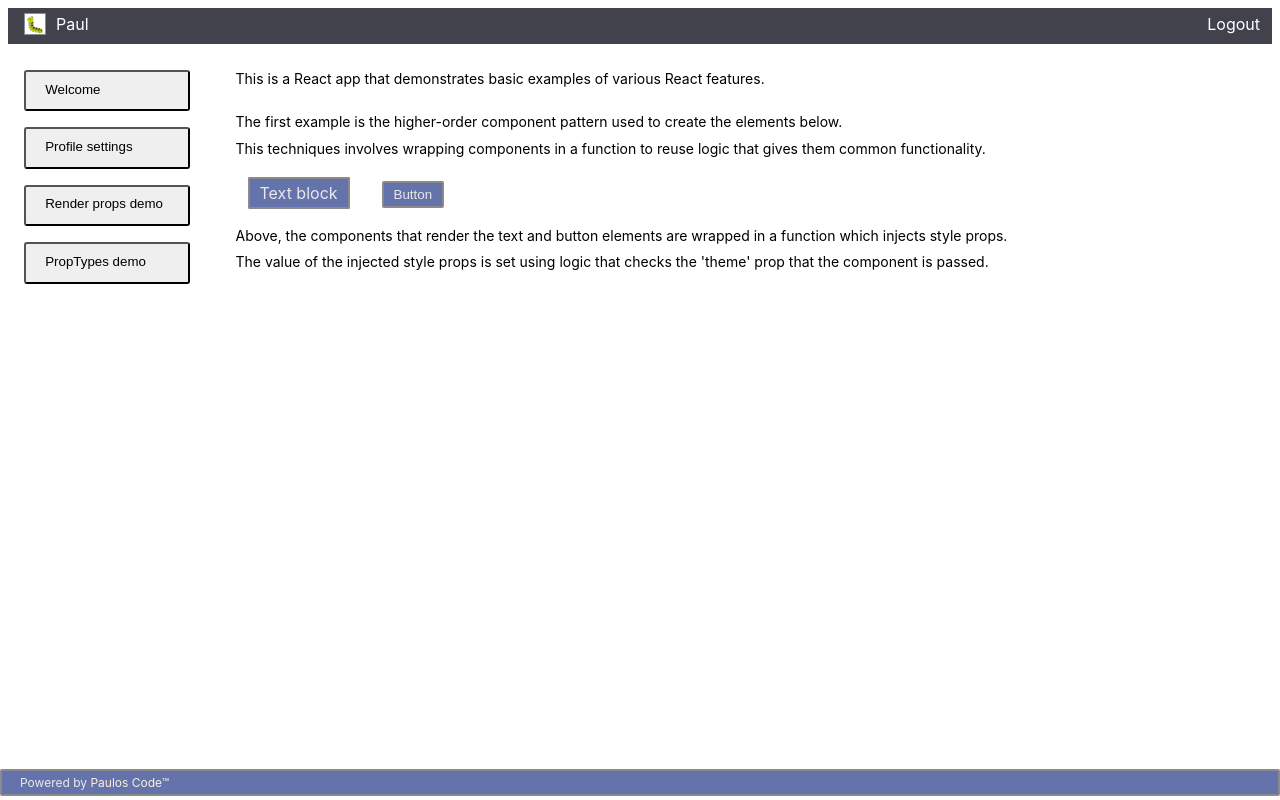
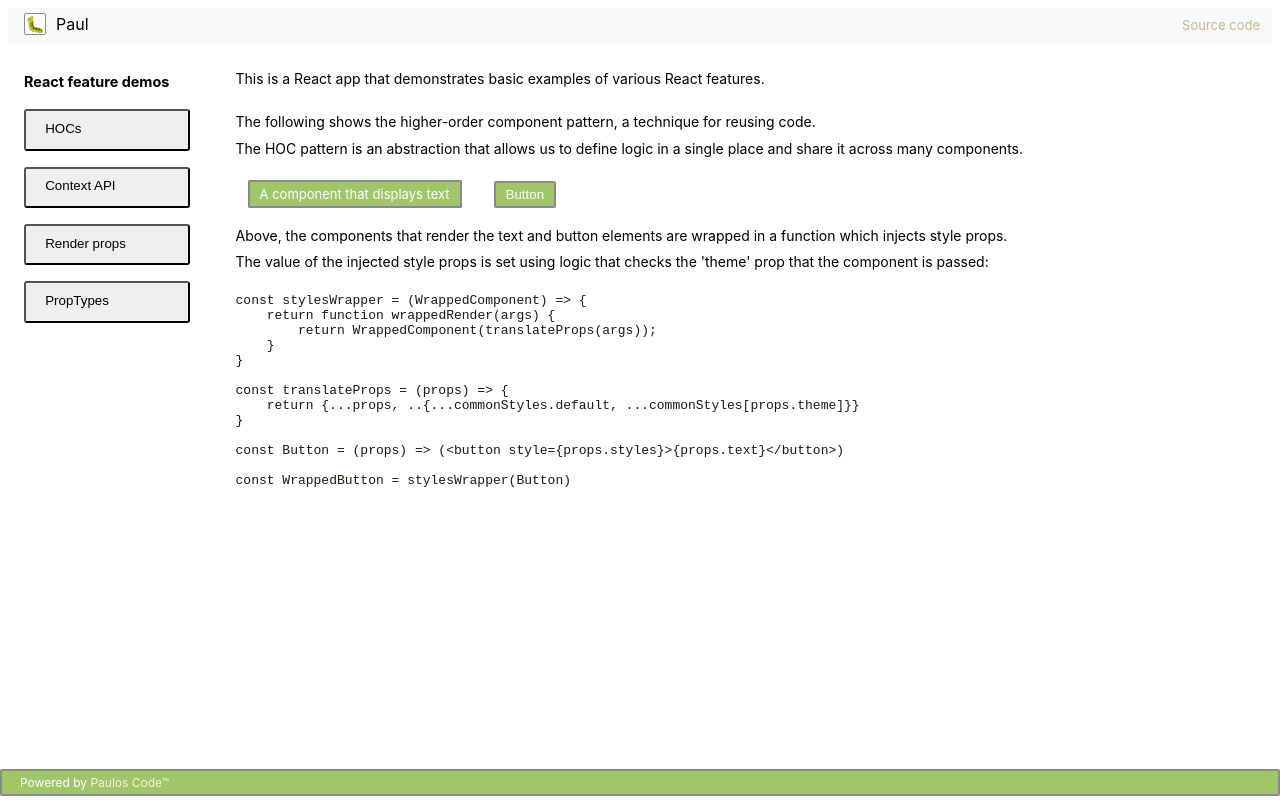
Before and after one commit to paulosjd/radnor, a React (Create React App) app: page / in a window 1280 px wide. Built offline with nearby package versions, Linux system fonts and the light colour scheme; the HTML template or start-up script is replaced by a standard one.

Commit message:
Update various things

```diff
--- a/src/components/right_nav_btn.js
+++ b/src/components/right_nav_btn.js
@@ -4,7 +4,7 @@ const RightNavButton = (props) => {
 
     return (
         <div className='right_nav_btn'>
-            <span >Logout</span>
+            <span ><a href='https://github.com/paulosjd/radnor'>Source code</a></span>
         </div>
     )
 };
--- a/src/containers/side_menu.js
+++ b/src/containers/side_menu.js
@@ -5,14 +5,15 @@ class SideMenu extends Component {
 
     render() {
         const menuItems = [
-            ['Welcome', 'summary'],
-            ['Profile settings', 'profile'],
-            ['Render props demo', 'render_props'],
-            ['PropTypes demo', 'prop_types']
+            ['HOCs', 'summary'],
+            ['Context API', 'profile'],
+            ['Render props', 'render_props'],
+            ['PropTypes', 'prop_types']
         ];
 
         return (
             <div className='side_menu'>
+                <h4>React feature demos</h4>
                 {menuItems.map(item => {
                     return (
                         <MenuButton
--- a/src/containers/summary.js
+++ b/src/containers/summary.js
@@ -2,6 +2,7 @@ import React, {useContext, useState} from "react";
 import AppContext from '../store/context'
 import ButtonOne from '../components/button_one'
 import TextBlock from '../components/text_block'
+import commonStyles from "../styles/common_styles";
 
 const Summary = (props) => {
     const [showEmoji, setShowEmoji] = useState(false);
@@ -20,16 +21,15 @@ const Summary = (props) => {
                 This is a React app that demonstrates basic examples of various React features.
             </h4>
             <h4 className='top26'>
-                The first example is the higher-order component pattern used to create the elements below.
+                The following shows the higher-order component pattern, a technique for reusing code.
             </h4>
             <h4 style={{lineHeight: 0}}>
-                This techniques involves wrapping components in a function to reuse logic
-                that gives them common functionality.
+                The HOC pattern is an abstraction that allows us to define logic in a single place and share it across many components.
             </h4>
             <div className='hoc_examples'>
                 <TextBlock
                     theme={context.theme}
-                    text={'Text block'}
+                    text={'A component that displays text'}
                     extraStyles={{marginRight: '20px', ...padding}}
                 />
                 <ButtonOne
@@ -46,8 +46,20 @@ const Summary = (props) => {
             </h4>
             <h4 style={{lineHeight: 0, paddingBottom: '12px'}}>
                 The value of the injected style props is set using logic that checks the 'theme' prop
-                that the component is passed.
+                that the component is passed:
             </h4>
+            <pre>
+                const stylesWrapper = (WrappedComponent) => {'{\n'}
+                {'    '}return function wrappedRender(args) {'{\n'}
+                {'        '}return WrappedComponent(translateProps(args));{'\n'}
+                {'    '}{'}\n'}
+                {'}\n\n'}
+                const translateProps = (props) => {'{\n'}
+                {'    return {...props, ..{...commonStyles.default, ...commonStyles[props.theme]}}\n'}
+                {'}\n\n'}
+                const Button = (props) => (&lt;button style={'{props.styles}'}&gt;{'{props.text}'}&lt;/button&gt;{')\n\n'}
+                const WrappedButton = stylesWrapper(Button){'\n\n'}
+            </pre>
         </div>
     )
 };
--- a/src/containers/user_settings.js
+++ b/src/containers/user_settings.js
@@ -49,7 +49,7 @@ class UserSettings extends Component {
                     <label>Theme</label>
                 </div>
                 <div className="btn-group-justified">
-                    {['dark', 'earth', 'light'].map(x => (
+                    {['light', 'dark', 'earth'].map(x => (
                         <label className="radio-inline" key={x}>
                             <input
                                 type="radio"
@@ -61,8 +61,30 @@ class UserSettings extends Component {
                         </label>
                     ))}
                 </div>
-
-
+                <h4 >
+                    The Context API provides a way to to share data considered as “global”
+                    for the entire app, such as data behind the above user settings.
+                </h4>
+                <h4 style={{lineHeight: 0, paddingBottom: '12px'}}>
+                    It allows data to be passed through the component tree without having to pass props down
+                    manually at every level .
+                </h4>
+                <h4 style={{lineHeight: 0, paddingBottom: '12px'}}>
+                    Every Context object comes with a Provider React component that allows consuming components to
+                    subscribe to context changes:
+                </h4>
+                <pre>
+                    const ThemeContext = React.createContext();{'\n\n'}
+                    class ThemeProvider extends React.Component {'{\n'}
+                    {'    '}state = {'{theme: \'dark\', ...}\n'}
+                    {'    '}render() {'{\n'}
+                    {'        '}return ( {'\n'}
+                    {'            '}&lt;ThemeContext.Provider value={'{{theme: this.state.theme, ...}}\n'}
+                    {'                {this.props.children}\n'}
+                    {'            '}&lt;/ThemeContext.Provider>){'\n'}
+                    {'    '}{'}\n'}
+                    {'}\n'}
+                </pre>
             </div>
         )
     }
--- a/src/index.css
+++ b/src/index.css
@@ -48,7 +48,7 @@ pre {
 }
 
 .form-label {
-  margin-top: 18px!important;
+  margin-top: 14px!important;
   font-weight: bold;
 }
 
@@ -58,17 +58,16 @@ pre {
   padding-top: 10px;
  }
 
-.main {
-    width: 82%;
-    float: right;
-    display: inline-block;
+.side_menu h4 {
+  margin-left: 16px;
+  /*padding-top: 10px;*/
 }
 
 .menu_btn {
   cursor: pointer;
   min-width: 13vw;
   margin-left: 16px;
-  margin-top: 16px;
+  margin-bottom: 16px;
   padding: 0.6rem 0.8rem 0.8rem 1.2rem;
   border-radius: 3px;
   text-align: left;
@@ -77,6 +76,12 @@ pre {
 .selected {
   background-color: #8a8a8a;
   color: white;
+}
+
+.main {
+    width: 82%;
+    float: right;
+    display: inline-block;
 }
 
 .user_display {
@@ -113,6 +118,11 @@ pre {
   margin-right: 12px;
 }
 
+.right_nav_btn a {
+  color: #c6b690;
+  font-size: small;
+}
+
 .summary-text h4 {
   font-size: 14px;
   font-weight: normal;
@@ -120,6 +130,11 @@ pre {
 
 .top26 {
   margin-top:26px;
+  font-weight: normal;
+}
+
+.user_settings h4 {
+  font-weight: normal;
 }
 
 a {
@@ -144,6 +159,10 @@ footer {
 
 .hoc_examples {
   display: inline;
+}
+
+.hoc_examples span {
+  font-size: small !important;
 }
 
 .user_settings {
--- a/src/store/provider.js
+++ b/src/store/provider.js
@@ -16,7 +16,7 @@ function getThemeStyles(color) {
 
 class AppProvider extends Component {
     state = {
-        theme: 'dark',
+        theme: 'light',
         username: 'Paul',
         avatar: '\ud83d\udc1b',
     };
--- a/src/styles/common_styles.js
+++ b/src/styles/common_styles.js
@@ -14,12 +14,12 @@ const styles = {
     },
     light: {
         ...initial,
-        backgroundColor: '#90abec',
+        backgroundColor: '#a0c56b',
         color: '#FFF',
     },
     dark: {
         ...initial,
-        backgroundColor: '#6573ac',
+        backgroundColor: '#6b646e',
         color: '#eae8e8',
     },
     earth: {
--- a/src/styles/styles_wrapper.js
+++ b/src/styles/styles_wrapper.js
@@ -2,10 +2,8 @@ import commonStyles from './common_styles';
 
 const translateProps = (props) => {
     let _styles = {...commonStyles.default};
-    if (props.disable){
-        _styles = {..._styles, ...commonStyles.disable, ...props.extraStyles};
-    } else {
-        _styles = {..._styles, ...commonStyles[props.theme], ...props.extraStyles};
+    if (props){
+        _styles = {...commonStyles.default, ...{...commonStyles[props.theme], ...props.extraStyles}};
     }
     return {...props, styles:_styles};
 };
```
